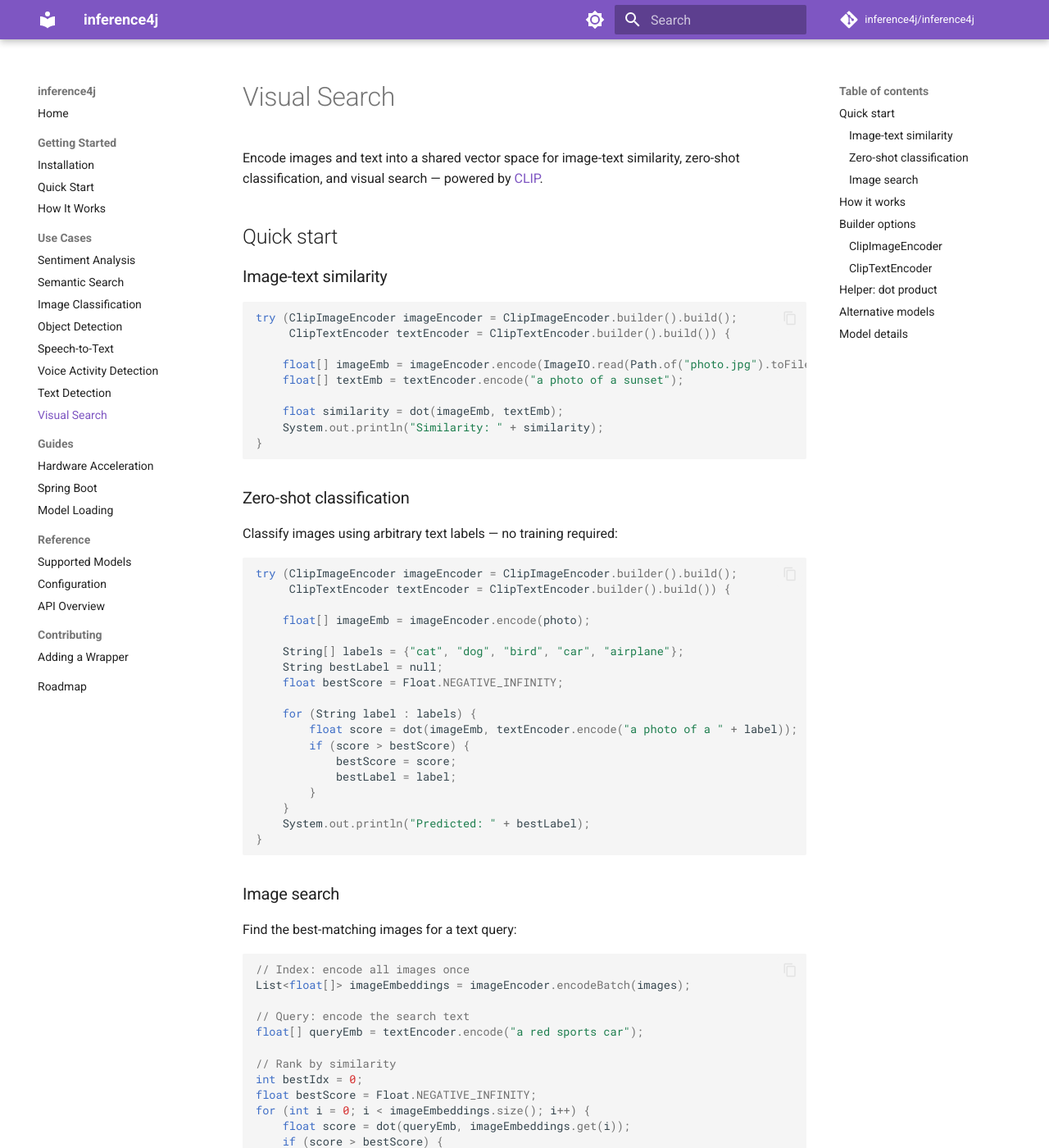
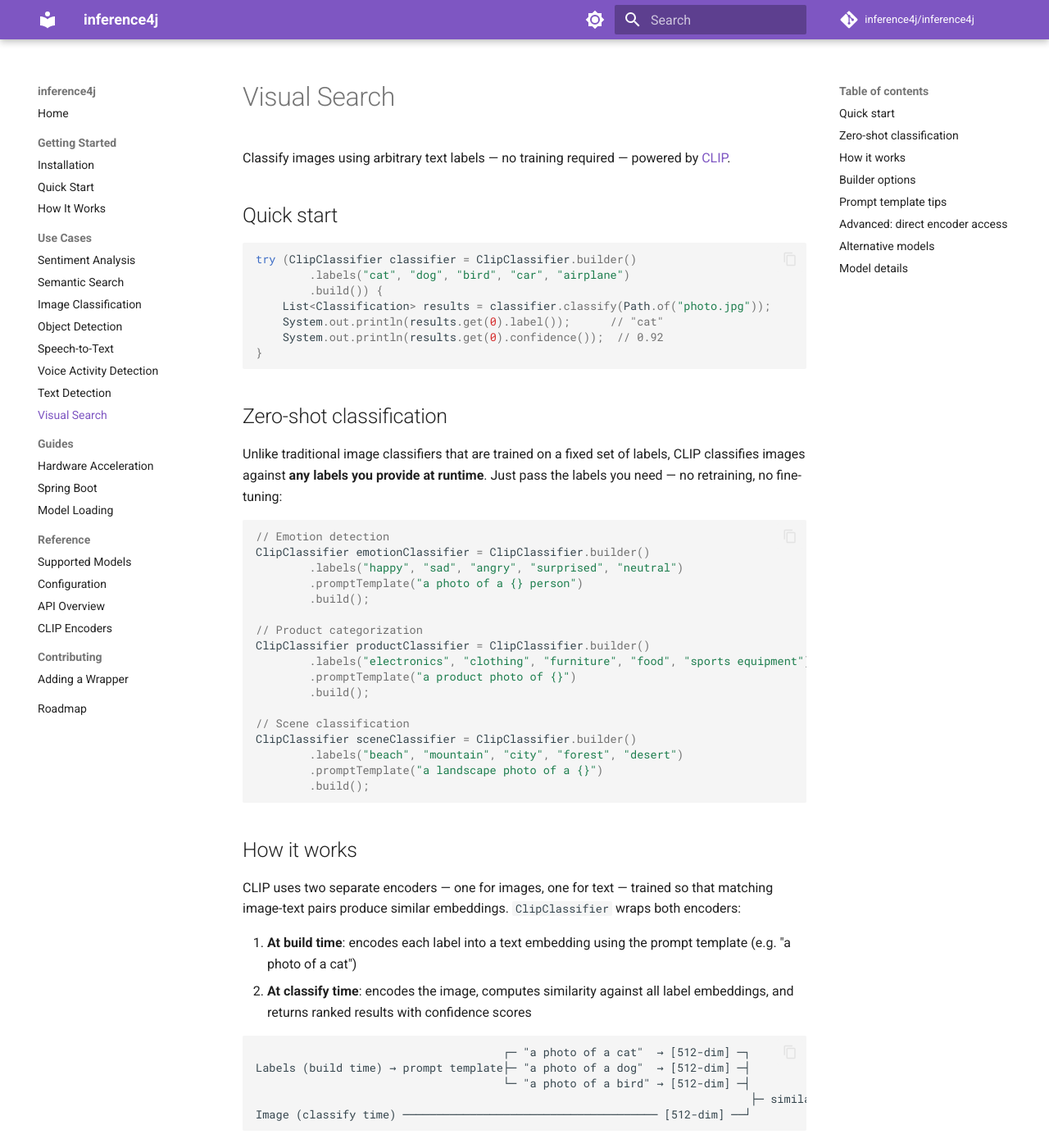
Before and after one commit to inference4j/inference4j, an MkDocs documentation site: the page built from docs/use-cases/visual-search.md, in a window 1280 px wide and 1400 px high. Shown: the whole window at 82% size. Built offline with MkDocs 1.6.1 and Material for MkDocs 9.7.7, drawn with Linux system fonts in a browser that asks for light colours; comment, search, counter and statistics services are not loaded; some of the changed text lies outside the part shown.

Commit message:
Rewrite visual search docs for ClipClassifier as primary API
Use case page now focuses on ClipClassifier (zero-shot image
classification). Low-level encoder docs moved to reference/clip-encoders.md
for contributors and advanced use cases.

````diff
--- /dev/null
+++ b/docs/reference/clip-encoders.md
@@ -0,0 +1,112 @@
+# CLIP Encoders
+
+Low-level access to CLIP's vision and text encoders for image-text similarity, visual search, and custom retrieval pipelines.
+
+For zero-shot image classification, use [`ClipClassifier`](../use-cases/visual-search.md) instead — it provides a higher-level `ImageClassifier` API on top of these encoders.
+
+## ClipImageEncoder
+
+Maps images to 512-dimensional L2-normalized embeddings.
+
+```java
+try (ClipImageEncoder encoder = ClipImageEncoder.builder().build()) {
+    float[] embedding = encoder.encode(ImageIO.read(Path.of("photo.jpg").toFile()));
+    // 512-dim L2-normalized vector
+}
+```
+
+### Batch encoding
+
+```java
+List<float[]> embeddings = encoder.encodeBatch(images);
+```
+
+### Builder options
+
+| Option | Type | Default | Description |
+|--------|------|---------|-------------|
+| `modelId(String)` | `String` | `inference4j/clip-vit-base-patch32` | HuggingFace model ID |
+| `modelSource(ModelSource)` | `ModelSource` | `HuggingFaceModelSource` | Where to load the model from |
+| `sessionOptions(SessionConfigurer)` | `SessionConfigurer` | Default (CPU) | ONNX Runtime session options |
+| `preprocessor(Preprocessor)` | `Preprocessor` | CLIP pipeline (224×224, CLIP normalization) | Custom image preprocessor |
+
+### Preprocessing
+
+- Resize to 224×224, center crop
+- CLIP normalization: mean `[0.48145466, 0.4578275, 0.40821073]`, std `[0.26862954, 0.26130258, 0.27577711]`
+- NCHW layout: `[1, 3, 224, 224]`
+
+## ClipTextEncoder
+
+Maps text to 512-dimensional L2-normalized embeddings in the same vector space as `ClipImageEncoder`.
+
+```java
+try (ClipTextEncoder encoder = ClipTextEncoder.builder().build()) {
+    float[] embedding = encoder.encode("a photo of a cat");
+    // 512-dim L2-normalized vector
+}
+```
+
+### Builder options
+
+| Option | Type | Default | Description |
+|--------|------|---------|-------------|
+| `modelId(String)` | `String` | `inference4j/clip-vit-base-patch32` | HuggingFace model ID |
+| `modelSource(ModelSource)` | `ModelSource` | `HuggingFaceModelSource` | Where to load the model from |
+| `sessionOptions(SessionConfigurer)` | `SessionConfigurer` | Default (CPU) | ONNX Runtime session options |
+| `tokenizer(Tokenizer)` | `Tokenizer` | Auto-loaded BPE from model directory | Custom tokenizer |
+
+### Tokenization
+
+Uses byte-level BPE tokenization (`BpeTokenizer`) with CLIP's vocabulary. The tokenizer is automatically loaded from `vocab.json` and `merges.txt` in the model directory. Sequences are wrapped with BOS/EOS tokens and padded to 77 tokens.
+
+## Image-text similarity
+
+```java
+try (ClipImageEncoder imageEncoder = ClipImageEncoder.builder().build();
+     ClipTextEncoder textEncoder = ClipTextEncoder.builder().build()) {
+
+    float[] imageEmb = imageEncoder.encode(ImageIO.read(Path.of("photo.jpg").toFile()));
+    float[] textEmb = textEncoder.encode("a photo of a sunset");
+
+    float similarity = dot(imageEmb, textEmb);
+    System.out.println("Similarity: " + similarity);
+}
+```
+
+## Image search
+
+Index a collection of images, then query with text:
+
+```java
+// Index: encode all images once
+List<float[]> imageEmbeddings = imageEncoder.encodeBatch(images);
+
+// Query: encode the search text
+float[] queryEmb = textEncoder.encode("a red sports car");
+
+// Rank by similarity
+int bestIdx = 0;
+float bestScore = Float.NEGATIVE_INFINITY;
+for (int i = 0; i < imageEmbeddings.size(); i++) {
+    float score = dot(queryEmb, imageEmbeddings.get(i));
+    if (score > bestScore) {
+        bestScore = score;
+        bestIdx = i;
+    }
+}
+```
+
+## Dot product helper
+
+Since both encoders produce L2-normalized vectors, the dot product equals cosine similarity:
+
+```java
+static float dot(float[] a, float[] b) {
+    float sum = 0f;
+    for (int i = 0; i < a.length; i++) {
+        sum += a[i] * b[i];
+    }
+    return sum;
+}
+```
--- a/docs/use-cases/visual-search.md
+++ b/docs/use-cases/visual-search.md
@@ -1,118 +1,89 @@
 # Visual Search
 
-Encode images and text into a shared vector space for image-text similarity, zero-shot classification, and visual search — powered by [CLIP](https://arxiv.org/abs/2103.00020).
+Classify images using arbitrary text labels — no training required — powered by [CLIP](https://arxiv.org/abs/2103.00020).
 
 ## Quick start
 
-### Image-text similarity
-
 ```java
-try (ClipImageEncoder imageEncoder = ClipImageEncoder.builder().build();
-     ClipTextEncoder textEncoder = ClipTextEncoder.builder().build()) {
-
-    float[] imageEmb = imageEncoder.encode(ImageIO.read(Path.of("photo.jpg").toFile()));
-    float[] textEmb = textEncoder.encode("a photo of a sunset");
-
-    float similarity = dot(imageEmb, textEmb);
-    System.out.println("Similarity: " + similarity);
+try (ClipClassifier classifier = ClipClassifier.builder()
+        .labels("cat", "dog", "bird", "car", "airplane")
+        .build()) {
+    List<Classification> results = classifier.classify(Path.of("photo.jpg"));
+    System.out.println(results.get(0).label());      // "cat"
+    System.out.println(results.get(0).confidence());  // 0.92
 }
 ```
 
-### Zero-shot classification
+## Zero-shot classification
 
-Classify images using arbitrary text labels — no training required:
+Unlike traditional image classifiers that are trained on a fixed set of labels, CLIP classifies images against **any labels you provide at runtime**. Just pass the labels you need — no retraining, no fine-tuning:
 
 ```java
-try (ClipImageEncoder imageEncoder = ClipImageEncoder.builder().build();
-     ClipTextEncoder textEncoder = ClipTextEncoder.builder().build()) {
+// Emotion detection
+ClipClassifier emotionClassifier = ClipClassifier.builder()
+        .labels("happy", "sad", "angry", "surprised", "neutral")
+        .promptTemplate("a photo of a {} person")
+        .build();
 
-    float[] imageEmb = imageEncoder.encode(photo);
+// Product categorization
+ClipClassifier productClassifier = ClipClassifier.builder()
+        .labels("electronics", "clothing", "furniture", "food", "sports equipment")
+        .promptTemplate("a product photo of {}")
+        .build();
 
-    String[] labels = {"cat", "dog", "bird", "car", "airplane"};
-    String bestLabel = null;
-    float bestScore = Float.NEGATIVE_INFINITY;
-
-    for (String label : labels) {
-        float score = dot(imageEmb, textEncoder.encode("a photo of a " + label));
-        if (score > bestScore) {
-            bestScore = score;
-            bestLabel = label;
-        }
-    }
-    System.out.println("Predicted: " + bestLabel);
-}
-```
-
-### Image search
-
-Find the best-matching images for a text query:
-
-```java
-// Index: encode all images once
-List<float[]> imageEmbeddings = imageEncoder.encodeBatch(images);
-
-// Query: encode the search text
-float[] queryEmb = textEncoder.encode("a red sports car");
-
-// Rank by similarity
-int bestIdx = 0;
-float bestScore = Float.NEGATIVE_INFINITY;
-for (int i = 0; i < imageEmbeddings.size(); i++) {
-    float score = dot(queryEmb, imageEmbeddings.get(i));
-    if (score > bestScore) {
-        bestScore = score;
-        bestIdx = i;
-    }
-}
+// Scene classification
+ClipClassifier sceneClassifier = ClipClassifier.builder()
+        .labels("beach", "mountain", "city", "forest", "desert")
+        .promptTemplate("a landscape photo of a {}")
+        .build();
 ```
 
 ## How it works
 
-CLIP uses two separate encoders — one for images, one for text — trained so that matching image-text pairs produce similar embeddings. Both encoders output 512-dimensional L2-normalized vectors. Cosine similarity (equivalent to dot product for normalized vectors) measures how well an image matches a text description.
+CLIP uses two separate encoders — one for images, one for text — trained so that matching image-text pairs produce similar embeddings. `ClipClassifier` wraps both encoders:
+
+1. **At build time**: encodes each label into a text embedding using the prompt template (e.g. "a photo of a cat")
+2. **At classify time**: encodes the image, computes similarity against all label embeddings, and returns ranked results with confidence scores
 
 ```
-Image  → ClipImageEncoder → [512-dim vector] ─┐
-                                                ├─ dot product → similarity score
-Text   → ClipTextEncoder  → [512-dim vector] ─┘
+                                     ┌─ "a photo of a cat"  → [512-dim] ─┐
+Labels (build time) → prompt template├─ "a photo of a dog"  → [512-dim] ─┤
+                                     └─ "a photo of a bird" → [512-dim] ─┤
+                                                                          ├─ similarity → softmax → Classification
+Image (classify time) ────────────────────────────────────── [512-dim] ──┘
 ```
 
 ## Builder options
 
-### ClipImageEncoder
-
 | Option | Type | Default | Description |
 |--------|------|---------|-------------|
+| `labels(String...)` | `String[]` | (required) | The classification labels |
+| `labels(List<String>)` | `List<String>` | (required) | The classification labels |
+| `promptTemplate(String)` | `String` | `"a photo of a {}"` | Template for label encoding — `{}` is replaced with each label |
+| `defaultTopK(int)` | `int` | Number of labels | How many results to return by default |
 | `modelId(String)` | `String` | `inference4j/clip-vit-base-patch32` | HuggingFace model ID |
 | `modelSource(ModelSource)` | `ModelSource` | `HuggingFaceModelSource` | Where to load the model from |
 | `sessionOptions(SessionConfigurer)` | `SessionConfigurer` | Default (CPU) | ONNX Runtime session options |
-| `preprocessor(Preprocessor)` | `Preprocessor` | CLIP pipeline (224×224, CLIP normalization) | Custom image preprocessor |
 
-### ClipTextEncoder
+## Prompt template tips
 
-| Option | Type | Default | Description |
-|--------|------|---------|-------------|
-| `modelId(String)` | `String` | `inference4j/clip-vit-base-patch32` | HuggingFace model ID |
-| `modelSource(ModelSource)` | `ModelSource` | `HuggingFaceModelSource` | Where to load the model from |
-| `sessionOptions(SessionConfigurer)` | `SessionConfigurer` | Default (CPU) | ONNX Runtime session options |
-| `tokenizer(Tokenizer)` | `Tokenizer` | Auto-loaded BPE from model directory | Custom tokenizer |
+The prompt template affects classification quality. CLIP was trained on natural language captions, so templates that resemble captions work best:
 
-## Helper: dot product
+| Use case | Good template | Why |
+|----------|---------------|-----|
+| General objects | `"a photo of a {}"` | Default, works well for most cases |
+| Fine-grained | `"a photo of a {}, a type of pet"` | Adds context for disambiguation |
+| Scenes | `"a photo of a {}"` or `"a {} landscape"` | Matches CLIP training data |
+| Actions | `"a photo of a person {}"` | e.g., "running", "swimming" |
+| Styles | `"a {} style painting"` | e.g., "impressionist", "cubist" |
 
-```java
-static float dot(float[] a, float[] b) {
-    float sum = 0f;
-    for (int i = 0; i < a.length; i++) {
-        sum += a[i] * b[i];
-    }
-    return sum;
-}
-```
+## Advanced: direct encoder access
 
-Since both encoders produce L2-normalized vectors, the dot product equals cosine similarity.
+For use cases beyond classification — image search, image-text similarity, or custom pipelines — use `ClipImageEncoder` and `ClipTextEncoder` directly. See the [CLIP Encoders reference](../reference/clip-encoders.md).
 
 ## Alternative models
 
-The default model is `inference4j/clip-vit-base-patch32` (ViT-B/32) — the smallest and fastest variant. You can use other CLIP-compatible models by exporting them to ONNX with the same input/output layout (`vision_model.onnx` + `text_model.onnx` + `vocab.json` + `merges.txt`) and pointing to them via `.modelId()` or `.modelSource()`.
+The default model is `inference4j/clip-vit-base-patch32` (ViT-B/32) — the smallest and fastest variant. You can use other CLIP-compatible models by exporting them to ONNX with the same input/output layout and pointing to them via `.modelId()` or `.modelSource()`.
 
 Possible variants (not yet tested with inference4j):
 
--- a/mkdocs.yml
+++ b/mkdocs.yml
@@ -67,6 +67,7 @@
     - Supported Models: reference/supported-models.md
     - Configuration: reference/configuration.md
     - API Overview: reference/api-overview.md
+    - CLIP Encoders: reference/clip-encoders.md
   - Contributing:
     - Adding a Wrapper: contributing/adding-a-wrapper.md
   - Roadmap: roadmap.md
````
Also changed, not shown: docs/reference/api-overview.md (+2 -2 lines), docs/reference/supported-models.md (+1 -0 lines).
